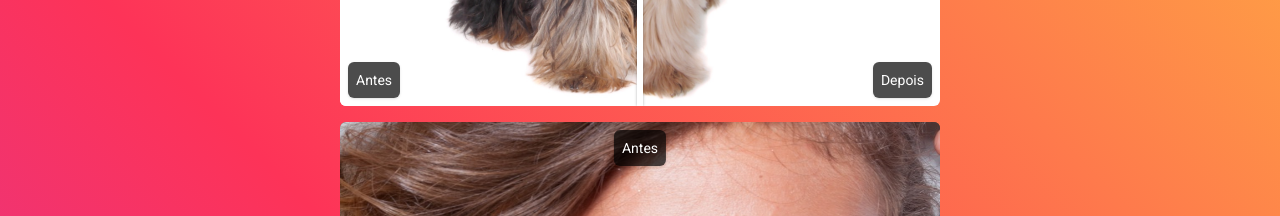
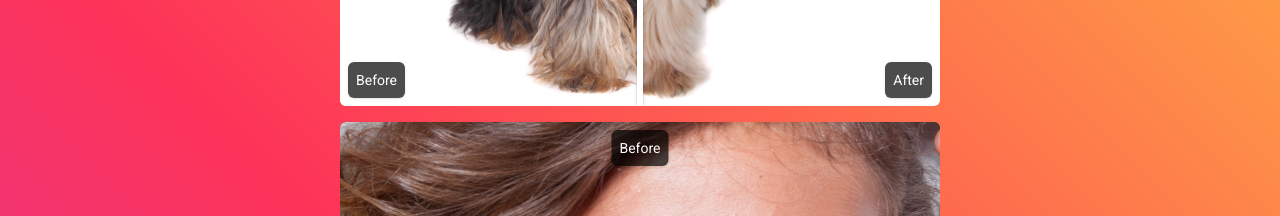
Before and after one commit to lucasgdb/before-after-image-slider, a React (Vite) app: page / in a window 1280 px wide. Shown: the part 510-726 px from the top of the page. Built offline with nearby package versions, Linux system fonts and the light colour scheme.

Commit message:
chore: translating

```diff
--- a/src/components/BeforeAfterSlider.tsx
+++ b/src/components/BeforeAfterSlider.tsx
@@ -106,7 +106,7 @@ const BeforeAfterSlider = ({
           <Image
             image={beforeImageUrl}
             alignment={beforeTextAlignment}
-            text="Antes"
+            text="Before"
             className="z-[2]"
             size={position}
             direction={direction}
@@ -116,7 +116,7 @@ const BeforeAfterSlider = ({
           <Image
             image={afterImageUrl}
             alignment={afterTextAlignment}
-            text="Depois"
+            text="After"
             className="z-[1]"
             direction={direction}
             isDragging={isDragging}
```
